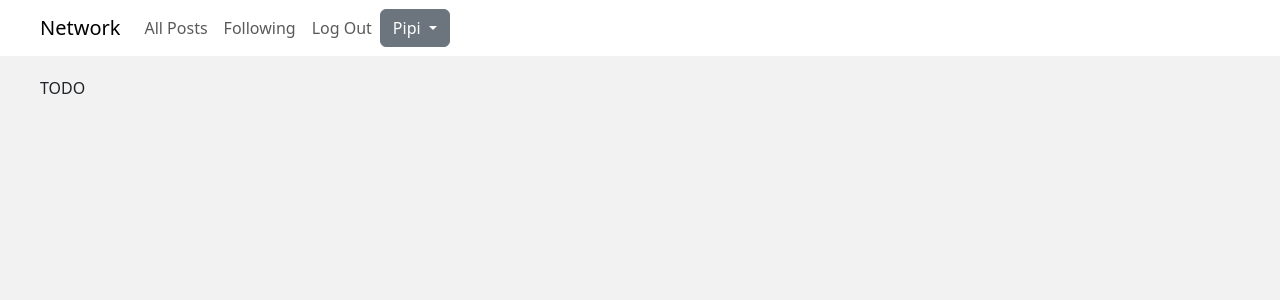
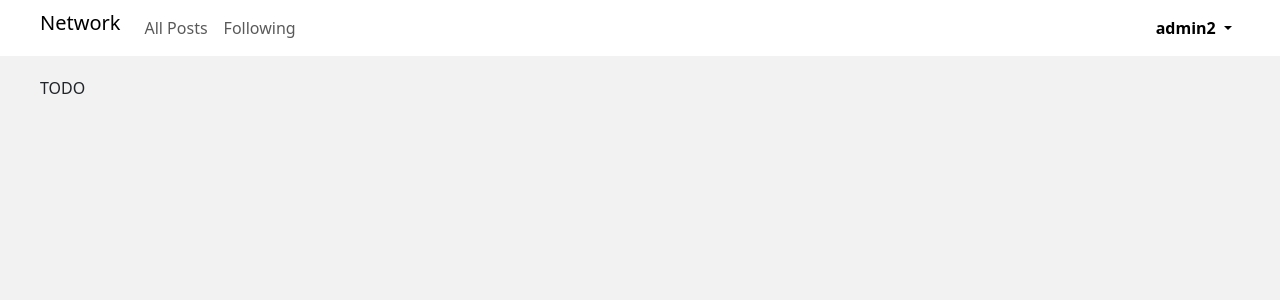
Before and after one commit to vtyurin89/cs50_network, a Django app: page / in a window 1280 px wide. Shown: the top 300 px of the page. Run offline with Django 3.2, Linux system fonts and the light colour scheme; a user stored in the database is signed in; some libraries are stand-ins or nearby versions.

Commit message:
Version 0.15

```diff
--- a/project4/network/templates/network/layout.html
+++ b/project4/network/templates/network/layout.html
@@ -1,35 +1,35 @@
 {% load static %}
+{% load bootstrap5 %}
+{% bootstrap_javascript %}
 
 <!DOCTYPE html>
 <html lang="en">
     <head>
         <title>{% block title %}Social Network{% endblock %}</title>
-        <link href="https://cdn.jsdelivr.net/npm/bootstrap@5.3.0-alpha3/dist/css/bootstrap.min.css" rel="stylesheet" integrity="sha384-KK94CHFLLe+nY2dmCWGMq91rCGa5gtU4mk92HdvYe+M/SXH301p5ILy+dN9+nJOZ" crossorigin="anonymous">
+
+    <link href="https://cdn.jsdelivr.net/npm/bootstrap@5.3.0-alpha3/dist/css/bootstrap.min.css" rel="stylesheet" integrity="sha384-KK94CHFLLe+nY2dmCWGMq91rCGa5gtU4mk92HdvYe+M/SXH301p5ILy+dN9+nJOZ" crossorigin="anonymous">
 
     <script src="https://code.jquery.com/jquery-3.4.1.slim.min.js" integrity="sha384-J6qa4849blE2+poT4WnyKhv5vZF5SrPo0iEjwBvKU7imGFAV0wwj1yYfoRSJoZ+n" crossorigin="anonymous"></script>
     <script src="https://cdn.jsdelivr.net/npm/popper.js@1.16.0/dist/umd/popper.min.js" integrity="sha384-Q6E9RHvbIyZFJoft+2mJbHaEWldlvI9IOYy5n3zV9zzTtmI3UksdQRVvoxMfooAo" crossorigin="anonymous"></script>
     <script src="https://cdn.jsdelivr.net/npm/bootstrap@4.4.1/dist/js/bootstrap.min.js" integrity="sha384-wfSDF2E50Y2D1uUdj0O3uMBJnjuUD4Ih7YwaYd1iqfktj0Uod8GCExl3Og8ifwB6" crossorigin="anonymous"></script>
 
-
         <link href="{% static 'network/styles.css' %}" rel="stylesheet">
     </head>
     <body>
-        <header>
+        <header class="">
         <div class="header-container">
-        <nav class="navbar navbar-expand-lg navbar-light">
-            <a class="navbar-brand" href="#">Network</a>
-
-            <div>
+        <nav class="navbar navbar-expand-lg navbar-light justify-content-between">
+            <div class="">
               <ul class="navbar-nav mr-auto">
+                <li class="nav-item">
+                  <a class="navbar-brand" href="#">Network</a>
+                </li>
                 <li class="nav-item">
                   <a class="nav-link" href="{% url 'index' %}">All Posts</a>
                 </li>
                 {% if user.is_authenticated %}
                     <li class="nav-item">
                         <a class="nav-link" href="#">Following</a>
-                    </li>
-                    <li class="nav-item">
-                        <a class="nav-link" href="{% url 'logout' %}">Log Out</a>
                     </li>
                 {% else %}
                     <li class="nav-item">
@@ -43,16 +43,16 @@
             </div>
 
             {% if user.is_authenticated %}
-            <div class="dropdown">
-      <button class="btn btn-secondary dropdown-toggle" type="button" id="dropdownMenu2" data-bs-toggle="dropdown" aria-expanded="false">
-        Pipi
-      </button>
-      <ul class="dropdown-menu" aria-labelledby="dropdownMenu2">
-        <li><button class="dropdown-item" type="button">Action</button></li>
-        <li><button class="dropdown-item" type="button">Another action</button></li>
-        <li><button class="dropdown-item" type="button">Something else here</button></li>
+        <ul class="navbar-nav">
+        <li class="nav-item dropdown">
+          <a class="nav-link active dropdown-toggle" href="#" role="button" data-bs-toggle="dropdown" aria-expanded="false">
+              <strong>{{ user.username }}</strong>
+          </a>
+          <ul class="dropdown-menu dropdown-menu-start dropdown-menu-lg-end">
+            <li><a class="dropdown-item" href="{% url 'logout' %}">Logout</a></li>
       </ul>
-    </div>
+        </li>
+        </ul>
             {% endif %}
 
           </nav>
--- a/project4/project4/settings.py
+++ b/project4/project4/settings.py
@@ -39,6 +39,7 @@ INSTALLED_APPS = [
     'django.contrib.messages',
     'django.contrib.staticfiles',
     'django_countries',
+    'bootstrap5',
 ]
 
 MIDDLEWARE = [
```
Also changed, not shown: project4/db.sqlite3.
